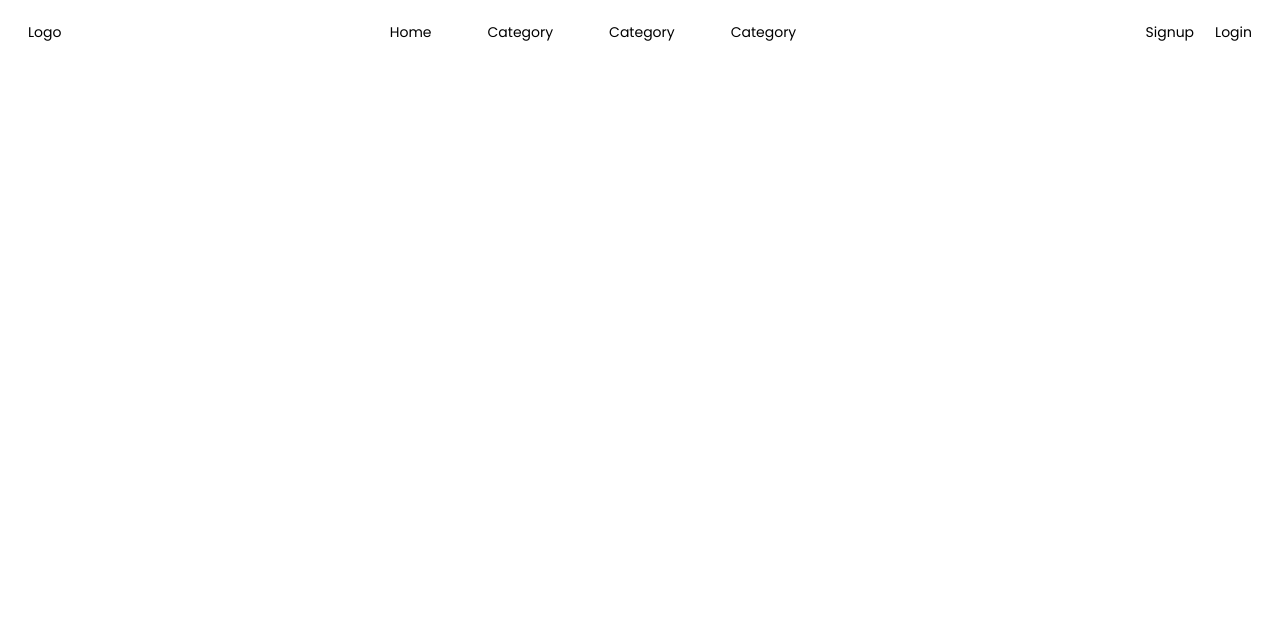
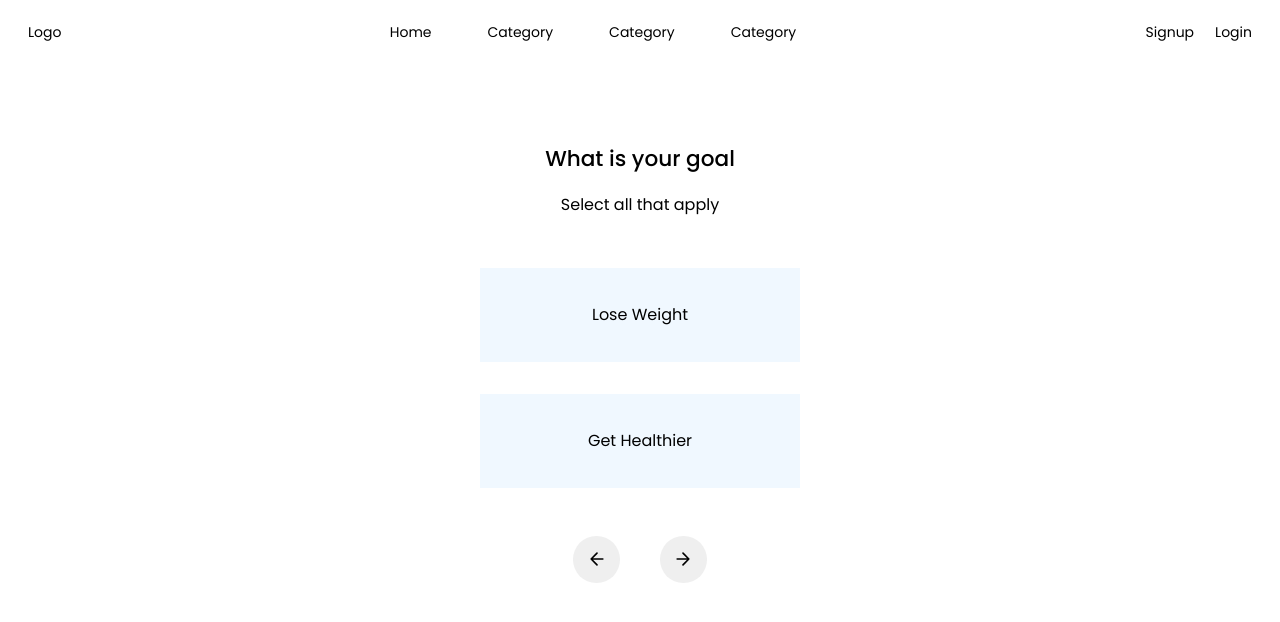
Before and after one commit to brandnewjinah/jobportal, a React (Create React App) app in the folder frontend/: page /quiz in a window 1280 px wide. Shown: the top 622 px of the page. Built offline with nearby package versions, Linux system fonts and the light colour scheme; no server answers; a web font is replaced by a local one.

Commit message:
[FE] Quiz page data sync

```diff
--- a/frontend/src/Routes.tsx
+++ b/frontend/src/Routes.tsx
@@ -13,7 +13,7 @@ import Signup from "./pages/user/Signup";
 import Login from "./pages/user/Login";
 import Setup1 from "./pages/profile/Setup1";
 import Suggested from "./pages/Suggested";
-import StepOne from "./pages/eval/StepOne";
+import Quiz from "./pages/quiz";
 
 const Routes = () => {
   return (
@@ -28,7 +28,7 @@ const Routes = () => {
           <Route exact path="/login" component={Login} />
           <Route exact path="/setup1" component={Setup1} />
           <Route exact path="/suggested" component={Suggested} />
-          <Route exact path="/stepone" component={StepOne} />
+          <Route exact path="/quiz" component={Quiz} />
         </Layout>
       </Switch>
     </Router>
--- a/frontend/src/assets/Icons.js
+++ b/frontend/src/assets/Icons.js
@@ -199,4 +199,22 @@ export const EyeOff = ({ width, height, stroke, color }) => {
   );
 };
 
+export const Check = ({ width, height, stroke, color }) => {
+  return (
+    <svg
+      xmlns="http://www.w3.org/2000/svg"
+      width={width}
+      height={height}
+      viewBox="0 0 24 24"
+      fill="none"
+      stroke={color}
+      strokeWidth={stroke}
+      strokeLinecap="round"
+      strokeLinejoin="round"
+    >
+      <path d="M20 6L9 17l-5-5" />
+    </svg>
+  );
+};
+
 //width="20" height="20" color="#000" stroke="2"
--- a/frontend/src/data/data.js
+++ b/frontend/src/data/data.js
@@ -10,3 +10,39 @@ export const colourOptions = [
   { value: "Marketing", label: "Marketing", color: "#FFC400" },
   { value: "HR", label: "HR", color: "#36B37E" },
 ];
+
+export const quizContents = [
+  {
+    page: 1,
+    header: "What is your goal",
+    sub: "Select all that apply",
+    selections: [
+      {
+        id: 1,
+        title: "Lose Weight",
+      },
+      {
+        id: 2,
+        title: "Get Healthier",
+        options: [
+          {
+            id: 1,
+            title: "Lower Cholestrol",
+          },
+          {
+            id: 2,
+            title: "Better Sleep",
+          },
+          {
+            id: 3,
+            title: "Improve Hydration",
+          },
+          {
+            id: 4,
+            title: "Better Bowel Movement",
+          },
+        ],
+      },
+    ],
+  },
+];
--- a/frontend/src/pages/eval/StepOne.tsx
+++ /dev/null
@@ -1,68 +0,0 @@
-import React, { FC } from "react";
-
-//import styles and assets
-import styled from "styled-components";
-import { BtnArrow } from "../../components/Button";
-
-interface Props {}
-
-const StepOne: FC<Props> = () => {
-  return (
-    <Wrapper>
-      <Header>
-        <h4>What is your goal?</h4>
-        <p>Select all that apply.</p>
-      </Header>
-      <Section>
-        <div>Lose weight</div>
-        <div>Get Healthy</div>
-      </Section>
-      <Buttons>
-        <BtnArrow direction="left" />
-        <BtnArrow direction="right" />
-      </Buttons>
-    </Wrapper>
-  );
-};
-
-const Wrapper = styled.div`
-  width: 100%;
-  margin: 0 auto;
-`;
-
-const Header = styled.div`
-  text-align: center;
-
-  p {
-    margin: 1em 0;
-  }
-`;
-
-const Section = styled.div`
-  display: flex;
-  flex-direction: column;
-  align-items: center;
-  justify-content: center;
-
-  div {
-    background-color: aliceblue;
-    width: 20em;
-    padding: 2em 4em;
-    text-align: center;
-    margin: 1em 0;
-    cursor: pointer;
-    transition: all 0.09s linear;
-
-    &:hover {
-      transform: scale(1.02);
-    }
-  }
-`;
-
-const Buttons = styled.div`
-  display: flex;
-  align-items: center;
-  justify-content: center;
-`;
-
-export default StepOne;
--- /dev/null
+++ b/frontend/src/pages/quiz/QuizContainer.js
@@ -0,0 +1,23 @@
+import React, { useEffect, useState } from "react";
+import { quizApi } from "../../services/api";
+
+import QuizPresenter from "./QuizPresenter";
+
+const QuizContainer = () => {
+  const [quiz, setQuiz] = useState({});
+  const [page, setPage] = useState(1);
+
+  const getData = async () => {
+    const quiz = await quizApi.quiz;
+    const result = quiz.find((item) => item.page === page);
+    setQuiz({ quiz: result });
+  };
+
+  useEffect(() => {
+    getData();
+  }, []);
+
+  return <QuizPresenter {...quiz} />;
+};
+
+export default QuizContainer;
--- /dev/null
+++ b/frontend/src/pages/quiz/QuizPresenter.js
@@ -0,0 +1,108 @@
+import React, { useState } from "react";
+
+//import styles and assets
+import styled from "styled-components";
+import { BtnArrow } from "../../components/Button";
+import { Check } from "../../assets/Icons";
+
+const QuizPresenter = (props) => {
+  const quiz = props.quiz && props.quiz;
+  const [selection, setSelection] = useState([]);
+
+  const handleSelection = (option) => {
+    let newSelection = [...selection];
+    let duplicate = newSelection.find((item) => item.id === option.id);
+
+    if (duplicate) {
+      newSelection = newSelection.filter((f) => f.id !== option.id);
+    } else {
+      newSelection = [...selection, option];
+    }
+
+    setSelection(newSelection);
+  };
+
+  console.log(selection);
+  return (
+    <Wrapper>
+      <Header>
+        <h4>{quiz && quiz.header}</h4>
+        <p>{quiz && quiz.sub}</p>
+      </Header>
+      <Section>
+        {quiz &&
+          quiz.selections.map((option, idx) => (
+            <Selection key={idx} onClick={() => handleSelection(option)}>
+              {selection.find((f) => f.id === option.id) && (
+                <div>
+                  <Check width="20" height="20" color="#000" stroke="2" />
+                </div>
+              )}
+              {option.title}
+            </Selection>
+          ))}
+      </Section>
+      <Buttons>
+        <BtnArrow direction="left" />
+        <BtnArrow direction="right" />
+      </Buttons>
+    </Wrapper>
+  );
+};
+
+const Wrapper = styled.div`
+  width: 100%;
+  margin: 3em auto;
+`;
+
+const Header = styled.div`
+  text-align: center;
+
+  p {
+    margin: 1em 0;
+  }
+`;
+
+const Section = styled.div`
+  display: flex;
+  align-items: center;
+  justify-content: center;
+  flex-direction: column;
+  margin: 2em 0;
+`;
+
+const Selection = styled.div`
+  display: flex;
+  align-items: center;
+  justify-content: center;
+  background-color: aliceblue;
+  width: 20em;
+  padding: 2em 4em;
+  text-align: center;
+  margin: 1em 0;
+  cursor: pointer;
+  transition: all 0.09s linear;
+
+  &:hover {
+    transform: scale(1.02);
+  }
+
+  div {
+    display: flex;
+    align-items: center;
+    margin: 0 1em;
+  }
+`;
+
+const Buttons = styled.div`
+  display: flex;
+  align-items: center;
+  justify-content: center;
+  margin: 2em 0;
+
+  button {
+    margin: 0 1.5em;
+  }
+`;
+
+export default QuizPresenter;
--- /dev/null
+++ b/frontend/src/pages/quiz/index.js
@@ -0,0 +1,3 @@
+import QuizContainer from "./QuizContainer";
+
+export default QuizContainer;
--- /dev/null
+++ b/frontend/src/services/api.js
@@ -0,0 +1,8 @@
+import axios from "axios";
+
+//local data
+import { quizContents } from "../data/data";
+
+export const quizApi = {
+  quiz: quizContents,
+};
```
